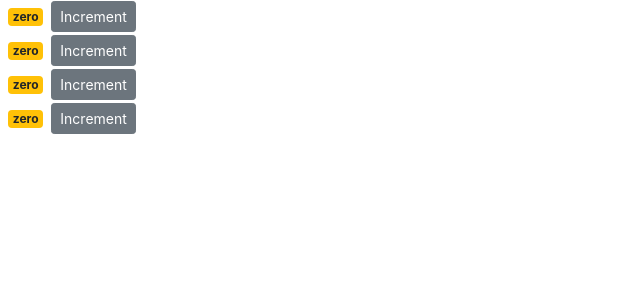
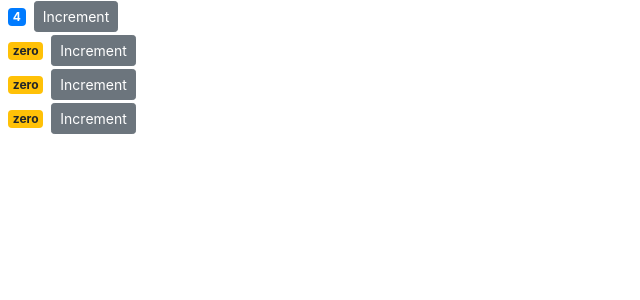
Before and after one commit to BenMukebo/counter, a React (Create React App) app: page / in a window 1280 px wide. Shown: the top 300 px of the page, without its empty margins (0-640 px from the left). Built offline with nearby package versions, Linux system fonts and the light colour scheme.

Commit message:
Passe Data to counter components through a  property of props object.

```diff
--- a/src/components/counter.jsx
+++ b/src/components/counter.jsx
@@ -2,25 +2,16 @@ import React, { Component } from "react";
 
 class Counter extends Component {
   state = {
-    count: 0,
+    value: this.props.value,
   };
-
-  // constructor() {
-  //   super();
-  //   this.handleIncrement = this.handleIncrement.bind(this);
-  // }
 
   handleIncrement = (product) => {
     console.log(product);
-    this.setState({ count: this.state.count + 1 });
+    this.setState({ value: this.state.value + 1 });
   };
 
-  // doHandleIncrement = () => {
-  //   this.handleIncrement({ id: 1 });
-  // };
-
   render() {
-    // let classesName = this.getBadgeClasses();
+    console.log("props", this.props);
     return (
       <div>
         <span className={this.getBadgeClasses()}>{this.formatCount()}</span>
@@ -35,12 +26,12 @@ class Counter extends Component {
 
   getBadgeClasses() {
     let classesName = "badge m-2 badge-";
-    classesName += this.state.count === 0 ? "warning" : "primary";
+    classesName += this.state.value === 0 ? "warning" : "primary";
     return classesName;
   }
 
   formatCount() {
-    const { count: counts } = this.state; // 9 Object Destructuring
+    const { value: counts } = this.state; // 9 Object Destructuring
     return counts === 0 ? "zero" : counts;
     // return counts == 0 ? <h1>zero</h1> : counts;
   }
--- a/src/components/counters.jsx
+++ b/src/components/counters.jsx
@@ -4,7 +4,7 @@ import Counter from "./counter";
 class Counters extends Component {
   state = {
     counters: [
-      { id: 1, value: 0 },
+      { id: 1, value: 4 },
       { id: 2, value: 0 },
       { id: 3, value: 0 },
       { id: 4, value: 0 },
@@ -14,7 +14,10 @@ class Counters extends Component {
     return (
       <div>
         {this.state.counters.map((counter) => (
-          <Counter key={counter.id}></Counter>
+          <Counter
+            key={counter.id}
+            value={counter.value}
+            selected="true"></Counter>
         ))}
       </div>
     );
```
